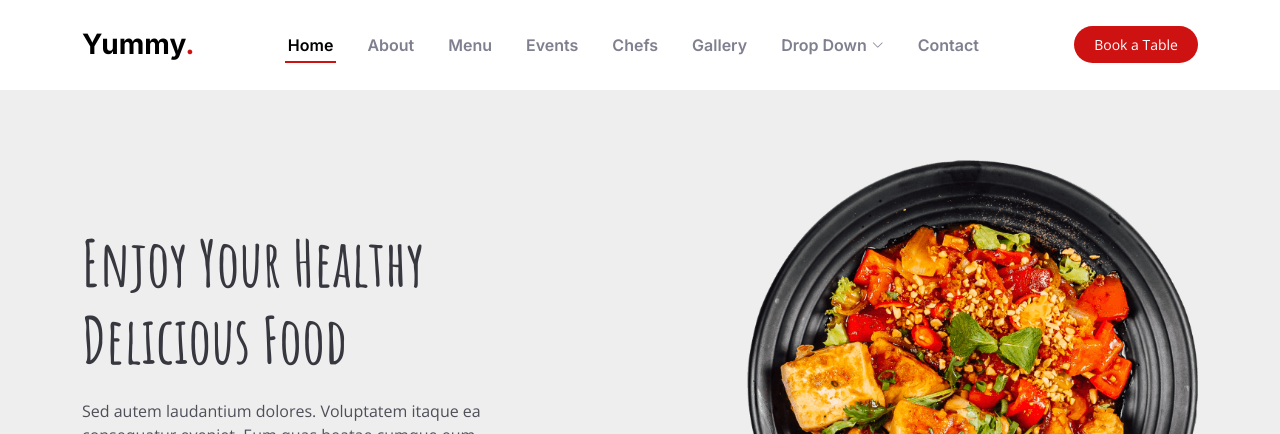
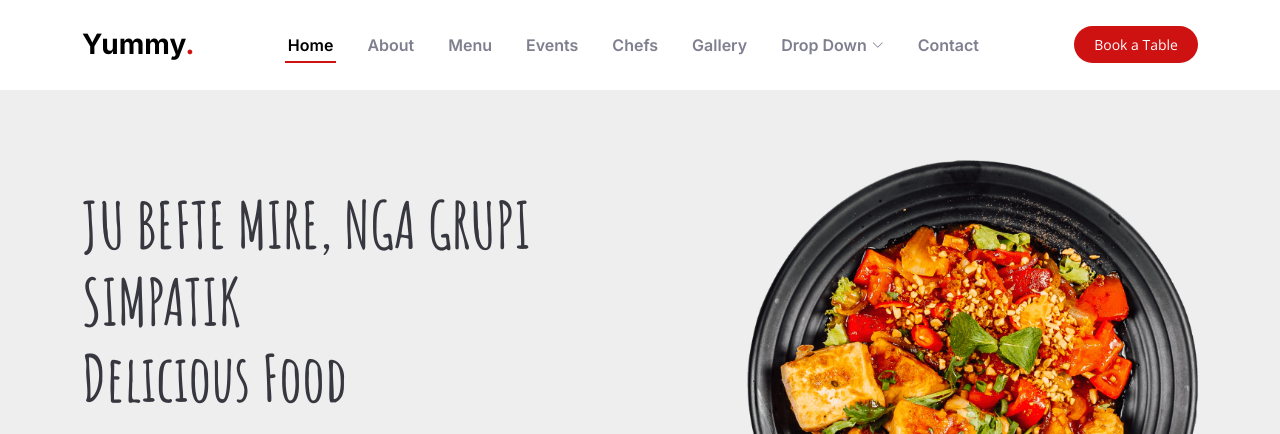
Before and after one commit to grupisimpatik/grupisimpatik.github.io, a plain HTML site: page index.html in a window 1280 px wide. Shown: the top 434 px of the page. Drawn offline with nearby package versions, Linux system fonts and the light colour scheme.

Commit message:
Update index.html

```diff
--- a/index.html
+++ b/index.html
@@ -89,7 +89,7 @@
     <div class="container">
       <div class="row justify-content-between gy-5">
         <div class="col-lg-5 order-2 order-lg-1 d-flex flex-column justify-content-center align-items-center align-items-lg-start text-center text-lg-start">
-          <h2 data-aos="fade-up">Enjoy Your Healthy<br>Delicious Food</h2>
+          <h2 data-aos="fade-up">JU BEFTE MIRE, NGA GRUPI SIMPATIK<br>Delicious Food</h2>
           <p data-aos="fade-up" data-aos-delay="100">Sed autem laudantium dolores. Voluptatem itaque ea consequatur eveniet. Eum quas beatae cumque eum quaerat.</p>
           <div class="d-flex" data-aos="fade-up" data-aos-delay="200">
             <a href="#book-a-table" class="btn-book-a-table">Book a Table</a>
```
